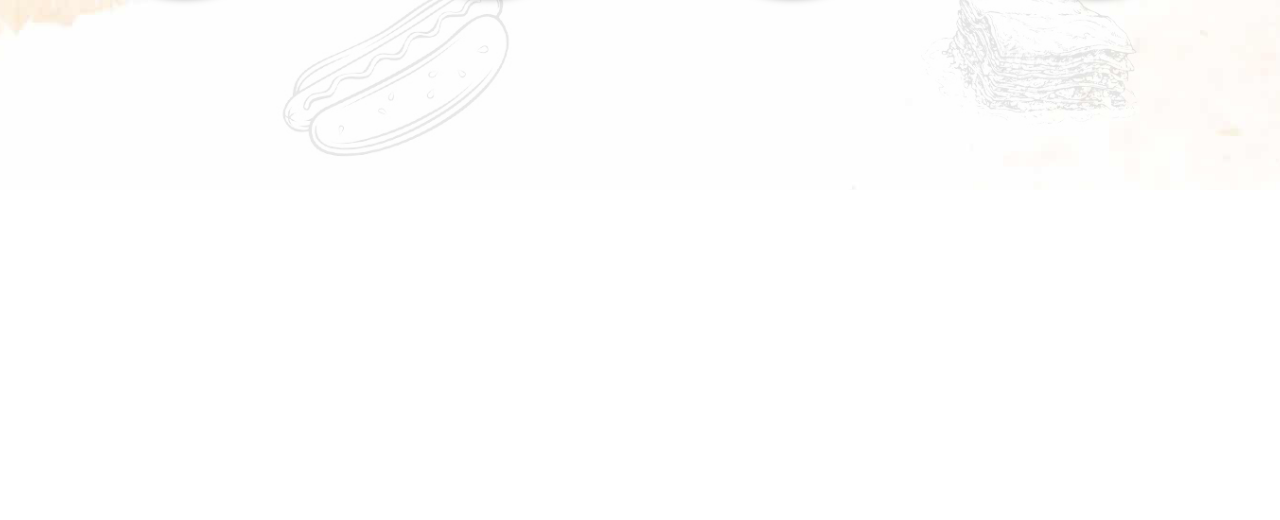
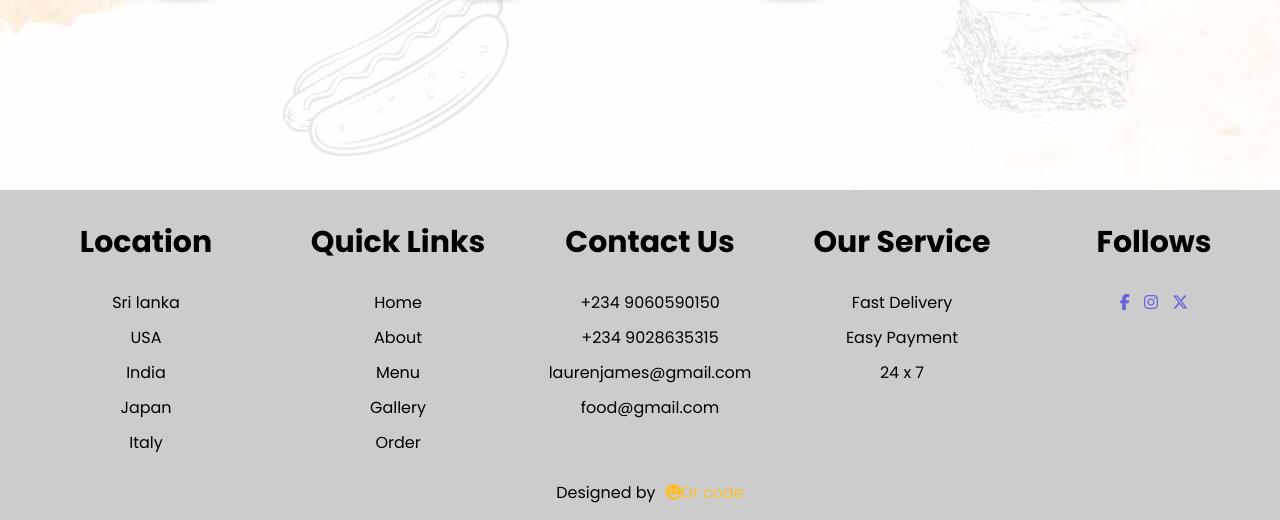
Before and after one commit to Dr-pelumi/Food-Website, a plain HTML site: page index.html in a window 1280 px wide. Shown: the part 6557-7077 px from the top of the page. Before the commit the page ends 6747 px from the top, so only its background shows below. Drawn offline with Linux system fonts and the light colour scheme.

Commit message:
completed

```diff
--- a/index.html
+++ b/index.html
@@ -748,10 +748,57 @@
 						</div>
 					</div>
 				</div>
-
-
-
 			</div>
 		</div>
+
+		<!-- Footer -->
+
+		<footer>
+			<div class="footer-main">
+				<div class="footer-tag">
+					<h2>Location</h2>
+					<p>Sri lanka</p>
+					<p>USA</p>
+					<p>India</p>
+					<p>Japan</p>
+					<p>Italy</p>
+				</div>
+
+				<div class="footer-tag">
+					<h2>Quick Links</h2>
+					<p>Home</p>
+					<p>About</p>
+					<p>Menu</p>
+					<p>Gallery</p>
+					<p>Order</p>
+				</div>
+
+				<div class="footer-tag">
+					<h2>Contact Us</h2>
+					<p>+234 9060590150</p>
+					<p>+234 9028635315</p>
+					<p>laurenjames@gmail.com</p>
+					<p>food@gmail.com</p>
+				</div>
+
+				<div class="footer-tag">
+					<h2>Our Service</h2>
+					<p>Fast Delivery</p>
+					<p>Easy Payment</p>
+					<p>24 x 7</p>
+				</div>
+
+				<div class="footer-tag">
+					<h2>Follows</h2>
+					<a href="#"><i class="fa-brands fa-facebook-f"></i></a>
+					<a href="#"><i class="fa-brands fa-instagram"></i></a>
+					<a href="#"><i class="fa-brands fa-x-twitter"></i></a>
+				</div>
+			</div>
+
+			<p class="end">
+				Designed by <span><i class="fa-solid fa-face-grin"></i>Dr code</span>
+			</p>
+		</footer>
 	</body>
 </html>
--- a/styles.css
+++ b/styles.css
@@ -645,3 +645,55 @@ section .main-btn i:hover {
 .team .team-box .profile:hover .info .team-icon i:hover{
 	color: #fac031;
 }
+
+footer{
+	width: 100%;
+	padding: 30px 0 0 20px;
+	background: #cccccc;
+}
+footer .footer-main{
+	display: grid;
+	grid-template-columns: 1fr 1fr 1fr 1fr 1fr;
+}
+footer .footer-main .footer-tag{
+	text-align: center;
+}
+footer .footer-main .footer-tag h2{
+	font-size: 30px;
+	color: #000;
+	margin-bottom: 25px;
+}
+footer .footer-main .footer-tag p{
+	margin: 10px 0;
+}
+footer .footer-main .footer-tag a{
+	margin: 0 5px;
+	cursor: pointer;
+	opacity: .5;
+}
+footer .footer-main .footer-tag a:hover{
+	color: #fac031;
+	opacity: 1;
+}
+footer .end{
+	display: flex;
+	align-items: center;
+	justify-content: center;
+	padding: 15px;
+}
+footer .end span{
+	color: #fac031;
+	margin-left: 10px;
+}
+
+::-webkit-scrollbar{
+	width: 13px;
+}
+::-webkit-scrollbar-track{
+	border-radius: 15px;
+	box-shadow: inset 0 0 5px rgba(0, 0, 0, 0.5);
+}
+::-webkit-scrollbar-thumb{
+	border-radius: 15px;
+	background: #fac031;
+}
```
